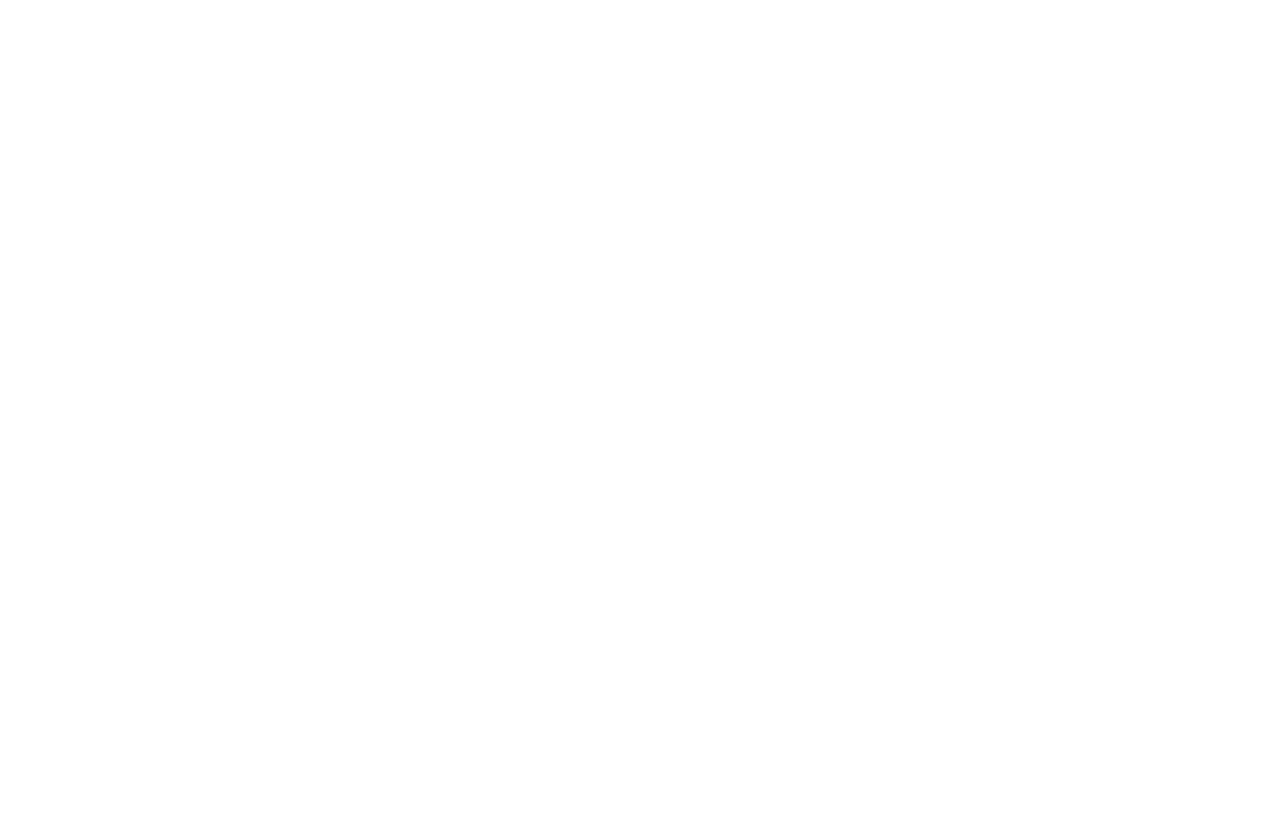
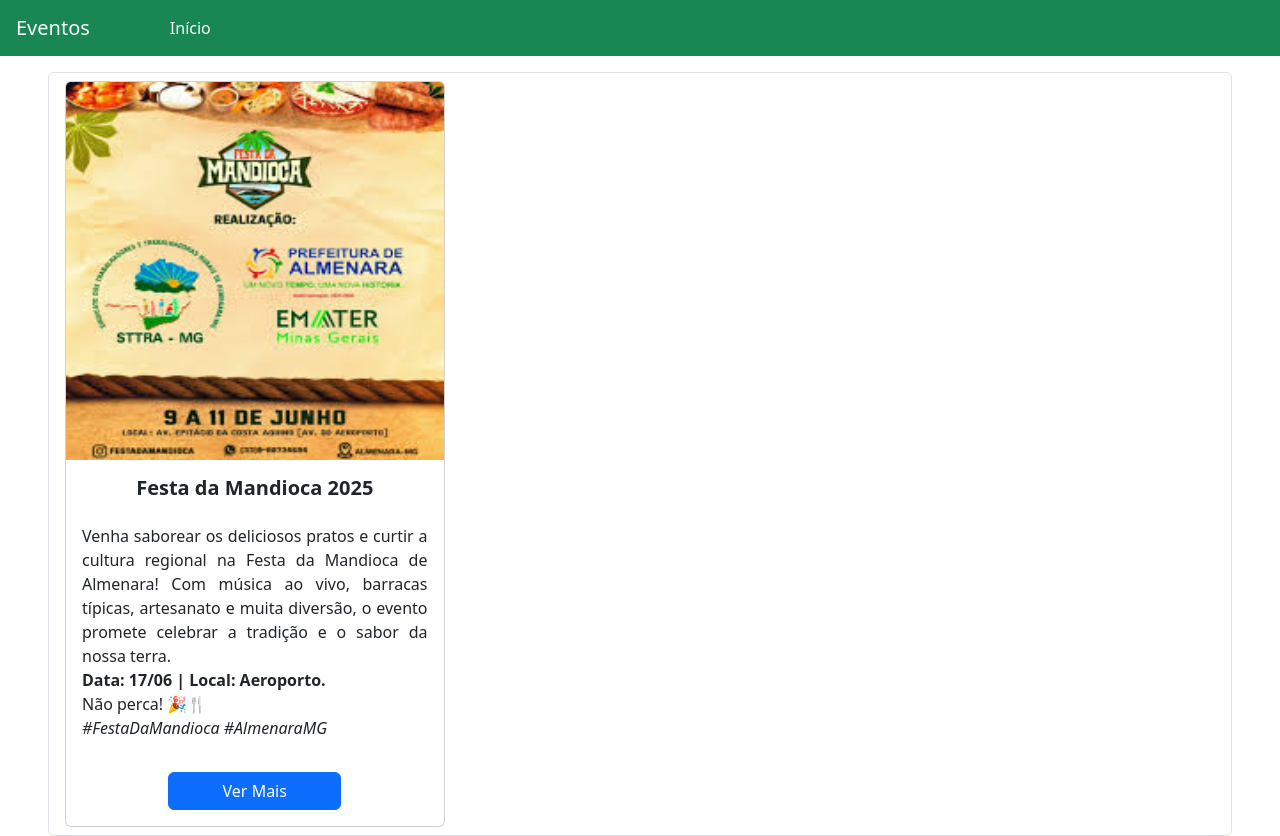
Before and after one commit to patrickfc17/Painel-de-Eventos, a plain HTML site: page index.html in a window 1280 px wide. Before the commit the page ends 800 px from the top, so only its background shows below. Drawn offline with nearby package versions, Linux system fonts and the light colour scheme.

Commit message:
:sparkles: Header e Card de Eventos

```diff
--- a/index.html
+++ b/index.html
@@ -1,11 +1,63 @@
 <!DOCTYPE html>
-<html lang="en">
+<html lang="pt-br">
     <head>
-        <meta charset="UTF-8">
-        <meta name="viewport" content="width=device-width, initial-scale=1.0">
-        <title>Painel de Eventos</title>
+        <meta charset="UTF-8" />
+        <meta name="viewport" content="width=device-width, initial-scale=1.0" />
+        <link rel="stylesheet" href="./style.css" />
+        <link
+            href="https://cdn.jsdelivr.net/npm/bootstrap@5.3.6/dist/css/bootstrap.min.css"
+            rel="stylesheet"
+            integrity="sha384-4Q6Gf2aSP4eDXB8Miphtr37CMZZQ5oXLH2yaXMJ2w8e2ZtHTl7GptT4jmndRuHDT"
+            crossorigin="anonymous"
+        />
+        <script
+            src="https://cdn.jsdelivr.net/npm/bootstrap@5.3.6/dist/js/bootstrap.bundle.min.js"
+            integrity="sha384-j1CDi7MgGQ12Z7Qab0qlWQ/Qqz24Gc6BM0thvEMVjHnfYGF0rmFCozFSxQBxwHKO"
+            crossorigin="anonymous"
+        ></script>
+        <title>Boas Vindas!</title>
     </head>
     <body>
-
+        <header>
+            <nav
+                id="navbar-example2"
+                class="navbar bg-success px-3 mb-3 d-flex justify-content-start gap-5"
+            >
+                <a class="navbar-brand text-light" href="#">Eventos</a>
+                <ul class="nav nav-pills">
+                    <li class="nav-item">
+                        <a class="nav-link text-light" href="/">Início</a>
+                    </li>
+                </ul>
+            </nav>
+        </header>
+        <main class="px-5">
+            <ul class="list-group">
+                <li class="list-group-item">
+                    <div class="card" style="width: 33%">
+                        <img
+                            src="./assets/festa-da-mandioca.jpeg"
+                            class="img card-img-top"
+                            alt="Festa da Mandioca - Almenara MG"
+                            title="Festa da Mandioca - Almenara MG"
+                        />
+                        <div class="card-body d-flex align-items-center flex-column gap-3">
+                            <h5 class="card-title fw-bolder">Festa da Mandioca 2025</h5>
+                            <p class="card-text" style="text-align: justify;">
+                                Venha saborear os deliciosos pratos e curtir a cultura regional na Festa da
+                                Mandioca de Almenara! Com música ao vivo,
+                                barracas típicas, artesanato e muita diversão, o
+                                evento promete celebrar a tradição e o sabor da
+                                nossa terra.<br />
+                                <b>Data: 17/06 | Local: Aeroporto.</b>
+                                <br> Não perca! 🎉🍴
+                                <br> <i>#FestaDaMandioca</i> <i>#AlmenaraMG</i>
+                            </p>
+                            <a href="#" class="btn btn-primary w-50">Ver Mais</a>
+                        </div>
+                    </div>
+                </li>
+            </ul>
+        </main>
     </body>
 </html>
--- /dev/null
+++ b/style.css
@@ -0,0 +1,3 @@
+.img {
+    aspect-ratio: 1 / 1;
+}
```
Also changed, not shown: assets/festa-da-mandioca.jpeg (added), 1 other file.
